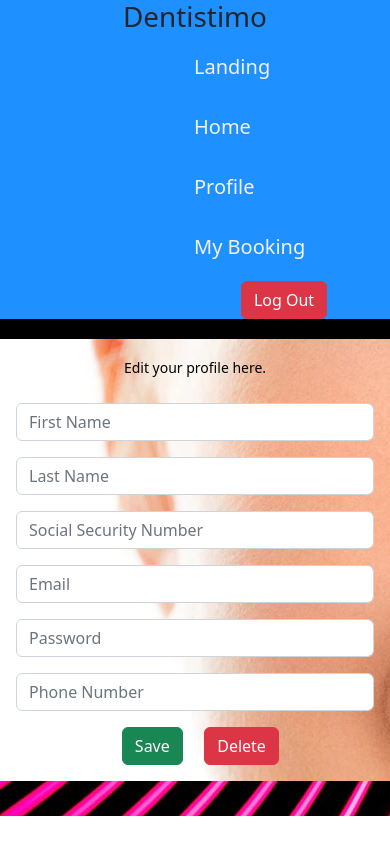
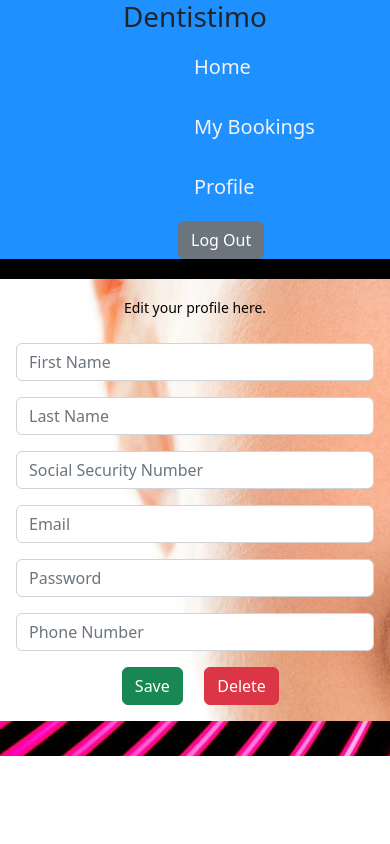
Before and after one commit to alaat91/Dentistemo-frontend, a Vue app: page /profile in a window 390 px wide. Built offline with nearby package versions, Linux system fonts and the light colour scheme; no server answers; sample sign-in values are in the browser's storage; what vue-toastify would draw is missing.

Commit message:
Improve navbar CSS styling

```diff
--- a/src/components/TheNavigation.vue
+++ b/src/components/TheNavigation.vue
@@ -2,20 +2,18 @@
   <nav>
     <div class="topnav" id="myTopnav">
       <h1>Dentistimo</h1>
-     <b-row class="row" cols="1" cols-sm="2" cols-md="3" cols-lg="5">
-       <b-col class="navbtn"><router-link class="navbtn" :to="{name:'landing'}"><h5>Landing</h5></router-link></b-col>
+     <b-row class="row" cols="1" cols-sm="2" cols-md="3" cols-lg="4">
        <b-col><router-link :to="{name:'home'}"><h5>Home</h5></router-link></b-col>
+       <b-col><router-link :to="{name:'myBookings'}"><h5>My Bookings</h5></router-link></b-col>
        <b-col><router-link :to="{name:'profile'}"><h5>Profile</h5></router-link></b-col>
-       <b-col><router-link :to="{name:'myBooking'}"><h5>My Booking</h5></router-link></b-col>
-       <div class="text-center">
+       <b-col class="logout-button">
                   <b-button
                     @click.prevent="onSubmit"
-                    variant="danger"
                     native-type="submit"
                     class="login-btn"
                     >Log Out</b-button
                   >
-                </div>
+       </b-col>
     </b-row>
     </div>
   </nav>
@@ -38,11 +36,12 @@ body {
   margin: 0;
   font-family: Arial, Helvetica, sans-serif;
 }
-
+h1{
+text-align: center;
+}
 .topnav {
   overflow: hidden;
   background-color: dodgerblue;
-  text-align: center;
 }
 
 .topnav a {
@@ -79,10 +78,6 @@ body {
   .topnav a:not(:first-child) {
     display: none;
   }
-  .topnav a.icon {
-    float: right;
-    display: block;
-  }
 }
 
 @media screen and (max-width: 600px) {
@@ -99,5 +94,6 @@ body {
     display: block;
     text-align: left;
   }
+
 }
 </style>
```
